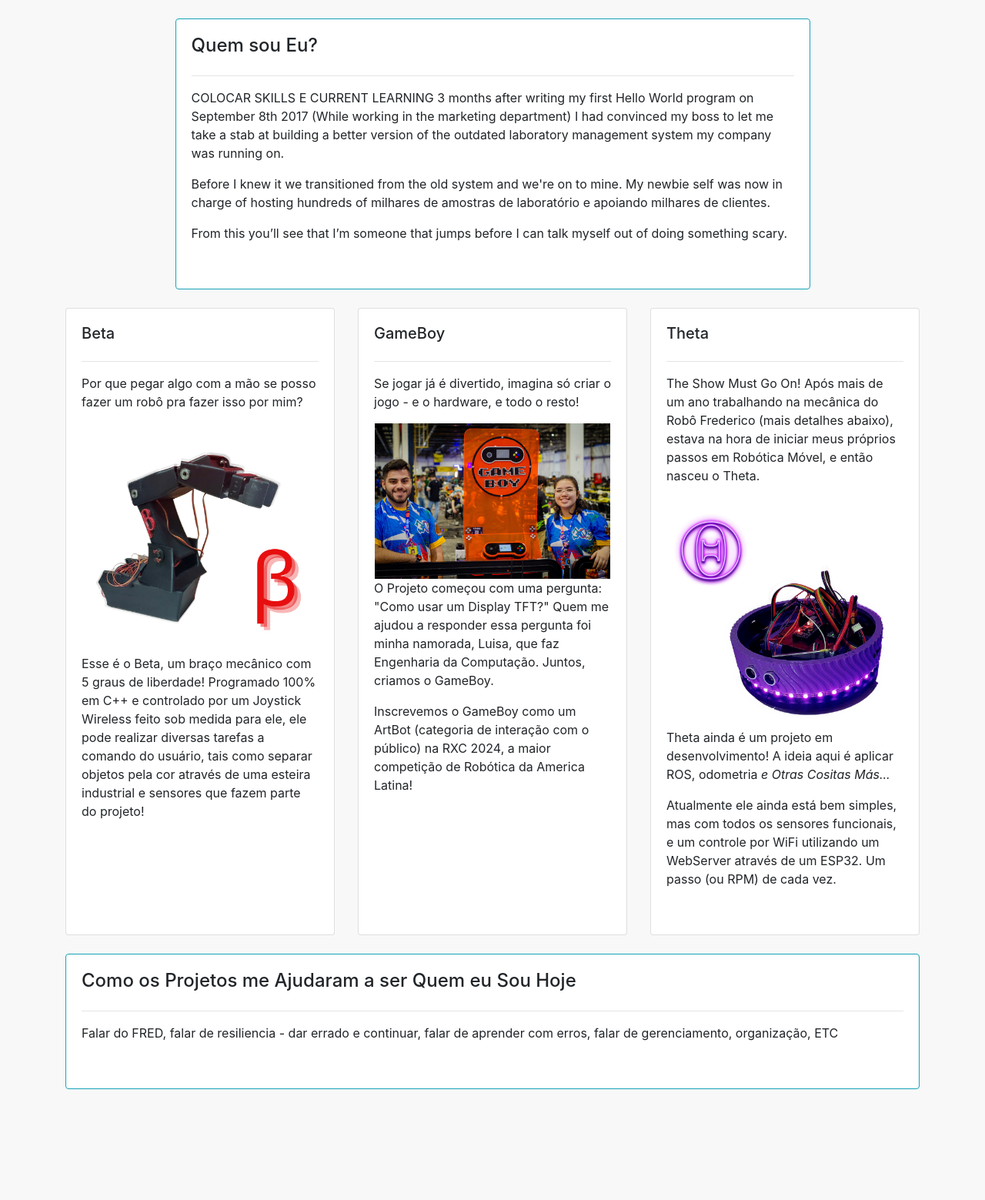
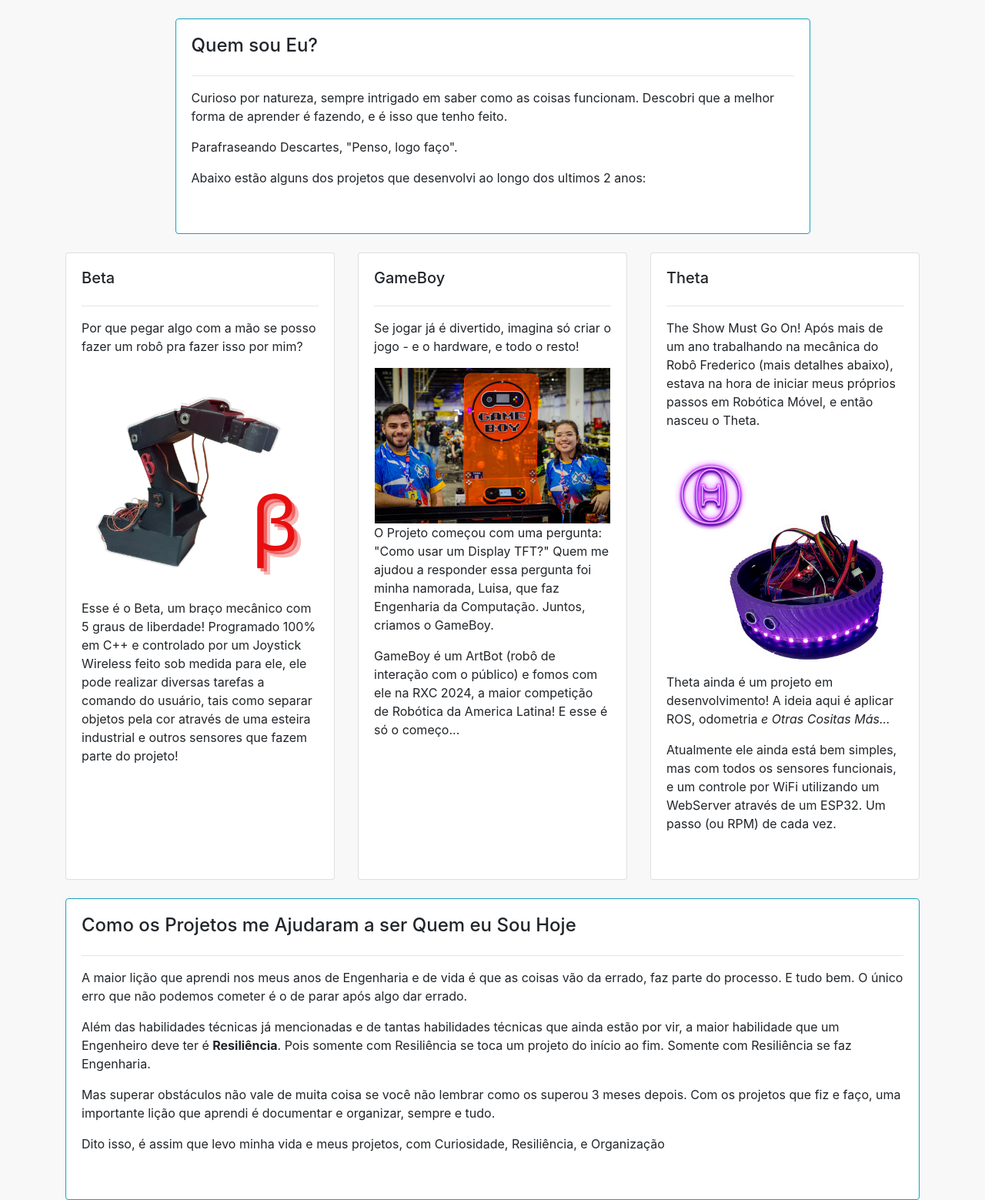
Before and after one commit to JoaoFerreira123/MyPortifolio, a Django app: page /pessoal/ in a window 1280 px wide. Shown: the whole page at 77% size. Before the commit the page ends 1415 px from the top, so only its background shows below. Run offline with Django 5.2, Linux system fonts and the light colour scheme; some libraries are stand-ins or nearby versions.

Commit message:
finalVersion?

```diff
--- a/base/templates/base/home.html
+++ b/base/templates/base/home.html
@@ -30,12 +30,6 @@
                     <p>Junto com essas novas perguntas vieram novos desafios, e com eles muitos aprendizados! Ter a oportunidade de estudar Engenharia Mecatrônica na UTFPR, uma das melhores universisades do Brasil, me mostrou o incrível mundo da Engenharia e o quanto ainda tenho que aprender! E é isso que venho fazendo desde 2020. </p>
                     <p><i>"Engenharia não é sobre construir coisas, mas sim, executar sonhos"</i></p>
 
-                    <ul class="social-links">
-                        <li><img class="social" src="{% static 'images/facebook.png' %}"></li>
-                        <li><img class="social" src="{% static 'images/linkedin.png' %}"></li>
-                        <li><img class="social" src="{% static 'images/twitter.png' %}"></li>
-                        <li><img class="social" src="{% static 'images/youtube.png' %}"></li>
-                    </ul>
                 </div>
             </div>
         </div>
--- a/base/templates/base/pessoal.html
+++ b/base/templates/base/pessoal.html
@@ -15,11 +15,9 @@
                 <div class="card card-body h-100 border-info">
                     <h4>Quem sou Eu?</h4>
                     <hr>
-                    <p>COLOCAR SKILLS E CURRENT LEARNING 3 months after writing my first Hello World program on September 8th 2017 (While working in the marketing department) I had convinced my boss to let me take a stab at building a better version of the outdated laboratory management system my company was running on.</p>
-
-                    <p>Before I knew it we transitioned from the old system and we're on to mine. My newbie self was now in charge of hosting hundreds of milhares de amostras de laboratório e apoiando milhares de clientes.</p>
-
-                    <p>From this you’ll see that I’m someone that jumps before I can talk myself out of doing something scary.</p>
+                    <p>Curioso por natureza, sempre intrigado em saber como as coisas funcionam.  Descobri que a melhor forma de aprender é fazendo, e é isso que tenho feito.</p>
+                    <p>Parafraseando Descartes, "Penso, logo faço".</p>
+                    <p>Abaixo estão alguns dos projetos que desenvolvi ao longo dos ultimos 2 anos: </p>
                 </div>
             </div>
         </div>
@@ -32,7 +30,7 @@
                     <hr>
                     <p>Por que pegar algo com a mão se posso fazer um robô pra fazer isso por mim?</p>
                     <img id="beta" src="{% static '\images\Beta.png' %}">
-                    <p>Esse é o Beta, um braço mecânico com 5 graus de liberdade! Programado 100% em C++ e controlado por um Joystick Wireless feito sob medida para ele, ele pode realizar diversas tarefas a comando do usuário, tais como separar objetos pela cor através de uma esteira industrial e sensores que fazem parte do projeto!</p>
+                    <p>Esse é o Beta, um braço mecânico com 5 graus de liberdade! Programado 100% em C++ e controlado por um Joystick Wireless feito sob medida para ele, ele pode realizar diversas tarefas a comando do usuário, tais como separar objetos pela cor através de uma esteira industrial e outros sensores que fazem parte do projeto!</p>
                 </div>
             </div>
 
@@ -43,7 +41,7 @@
                     <p>Se jogar já é divertido, imagina só criar o jogo - e o hardware, e todo o resto!</p>
                     <img id="gameboy" src="{% static '\images\gameBoyRXC.jpg' %}">
                     <p>O Projeto começou com uma pergunta: "Como usar um Display TFT?" Quem me ajudou a responder essa pergunta foi minha namorada, Luisa, que faz Engenharia da Computação. Juntos, criamos o GameBoy.</p>
-                    <p>Inscrevemos o GameBoy como um ArtBot (categoria de interação com o público) na RXC 2024, a maior competição de Robótica da America Latina!</p>
+                    <p>GameBoy é um ArtBot (robô de interação com o público) e fomos com ele na RXC 2024, a maior competição de Robótica da America Latina! E esse é só o começo...</p>
                 </div>
             </div>
 
@@ -65,7 +63,11 @@
                 <div class="card card-body h-100 border-info">
                     <h4>Como os Projetos me Ajudaram a ser Quem eu Sou Hoje </h4>
                     <hr>
-                    <p>Falar do FRED, falar de resiliencia - dar errado e continuar, falar de aprender com erros, falar de gerenciamento, organização, ETC </p>
+                    <p>A maior lição que aprendi nos meus anos de Engenharia e de vida é que as coisas vão da errado, faz parte do processo. E tudo bem. O único erro que não podemos cometer é o de parar após algo dar errado.</p>
+                    <p>Além das habilidades técnicas já mencionadas e de tantas habilidades técnicas que ainda estão por vir, a maior habilidade que um Engenheiro deve ter é <strong>Resiliência</strong>. Pois somente com Resiliência se toca um projeto do início ao fim. Somente com Resiliência se faz Engenharia. </p>
+                    <p>Mas superar obstáculos não vale de muita coisa se você não lembrar como os superou 3 meses depois. Com os projetos que fiz e faço, uma importante lição que aprendi é documentar e organizar, sempre e tudo.</p>
+
+                    <p>Dito isso, é assim que levo minha vida e meus projetos, com Curiosidade, Resiliência, e Organização</P>
                 </div>
             </div>
         </div>
```
